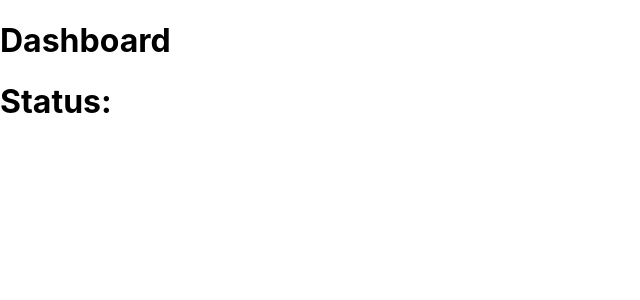
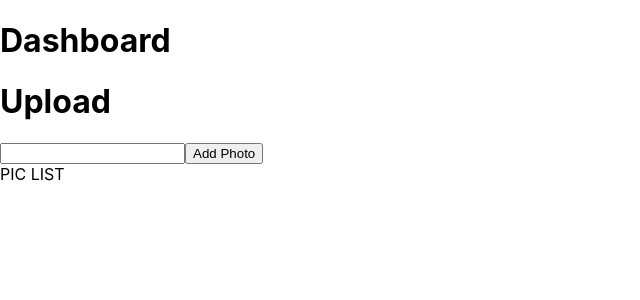
Before and after one commit to Build-week-picmetric2/Front-End, a React (Create React App) app in the folder picmetric/: page /dashboard in a window 1280 px wide. Shown: the top 300 px of the page, without its empty margins (0-640 px from the left). Built offline with nearby package versions, Linux system fonts and the light colour scheme; sample sign-in values are in the browser's storage.

Commit message:
updated form

```diff
--- a/picmetric/src/Dashboard.js
+++ b/picmetric/src/Dashboard.js
@@ -1,11 +1,13 @@
 import React, { useState, useEffect } from 'react';
-import Registration from './components/Registration';
+import UploadPhoto from './components/UploadPhoto';
+import PhotoList from './components/PhotoList';
 
 const Dashboard = () => {
     return (
         <div>
             <h1>Dashboard</h1>
-            <h1>Status:</h1>
+            <UploadPhoto />
+            <PhotoList />
         </div>
     )
 }
--- a/picmetric/src/components/Login.js
+++ b/picmetric/src/components/Login.js
@@ -84,6 +84,7 @@ const Login = (props) => {
           !!isLoading && <div>loading...</div>
         }
       </StyledForm>
+      <div>Don't have an account?<span>create one!</span></div>
     </div>
   )
 }
--- a/picmetric/src/components/PhotoList.js
+++ b/picmetric/src/components/PhotoList.js
@@ -1,11 +1,14 @@
 import React from 'react';
+import PhotoCard from './PhotoCard';
 
-const PhotoList = () => {
+const PhotoList = (props) => {
     return (
         <div>
-            {photos.map(() => {
+            {/* {photos.map(() => {
                 //map over photos to display cards
-            })}
+                <PhotoCard />
+            })} */}
+            <div>PIC LIST</div>
         </div>
     )
 }
--- a/picmetric/src/components/Registration.js
+++ b/picmetric/src/components/Registration.js
@@ -40,11 +40,11 @@ const Registration = (props) => {
                     })
                     .catch(err => {
                         console.log(err)
-                        // history.push('/Error')
+                        history.push('/')
                     })
             }).catch(err => {
                 console.log('registration error', err);
-                // history.push('/Error')
+                history.push('/')
             })
     }
 
@@ -55,7 +55,15 @@ const Registration = (props) => {
                         type ='email'
                         name='email'
                         placeholder='Email'
-                        value={credentials.email}
+                        value={props.email}
+                        onChange={handleChange}
+                        required
+                    />
+                    <input
+                        type ='text'
+                        name='username'
+                        placeholder='Username'
+                        value={props.username}
                         onChange={handleChange}
                         required
                     />
@@ -63,7 +71,7 @@ const Registration = (props) => {
                         type ='password'
                         name='password'
                         placeholder='Password'
-                        value={credentials.password}
+                        value={props.password}
                         onChange={handleChange}
                         required
                     />
@@ -71,7 +79,7 @@ const Registration = (props) => {
                         type ='password'
                         name='password_confirmation'
                         placeholder='Password confirmation'
-                        value={credentials.password_confirmation}
+                        value={props.password_confirmation}
                         onChange={handleChange}
                         required
                     />
--- a/picmetric/src/components/UploadPhoto.js
+++ b/picmetric/src/components/UploadPhoto.js
@@ -1,9 +1,31 @@
-import React from 'react';
+import React, { useState } from 'react';
+import { axiosWithAuth } from '../helpers/axiosWithAuth';
 
-const UploadPhoto = () => {
+const UploadPhoto = (props) => {
+    const [ photo, setPhoto] = useState({
+        url: ''
+    })
+    const [ uploading, setUploading ] = useState(false)
+
+    const handleSubmit = (e) => {
+        axiosWithAuth()
+            .post('/api/photos', photo)
+    }
+    const handleChange = (e) => {
+        setUploading(false)
+        setPhoto({
+            url: ''
+        })
+    }
     return(
         <div>
-            <span>Image</span>
+            <h1>Upload </h1>
+            <input
+                onChange={handleChange}
+            />
+            <button>Add Photo</button>
         </div>
     )
 }
+
+export default UploadPhoto;
```
